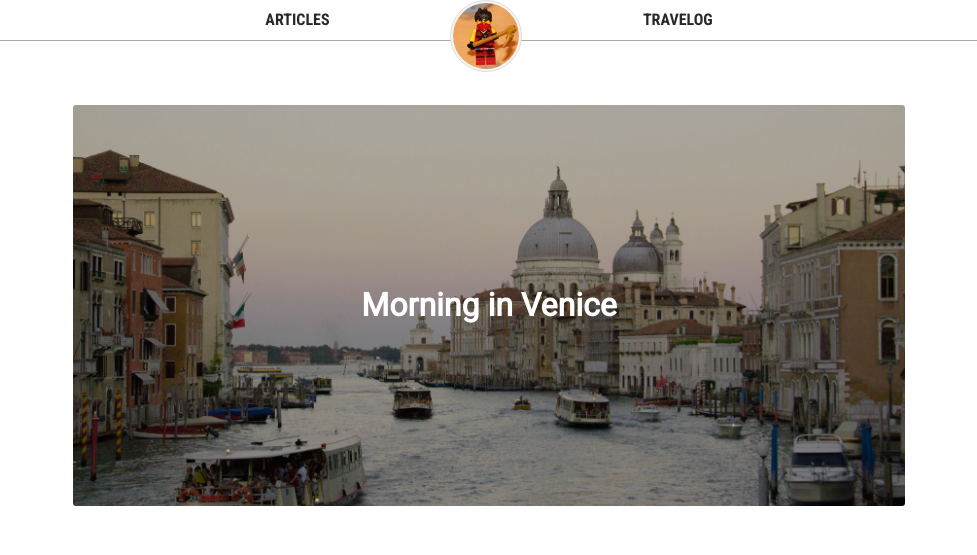
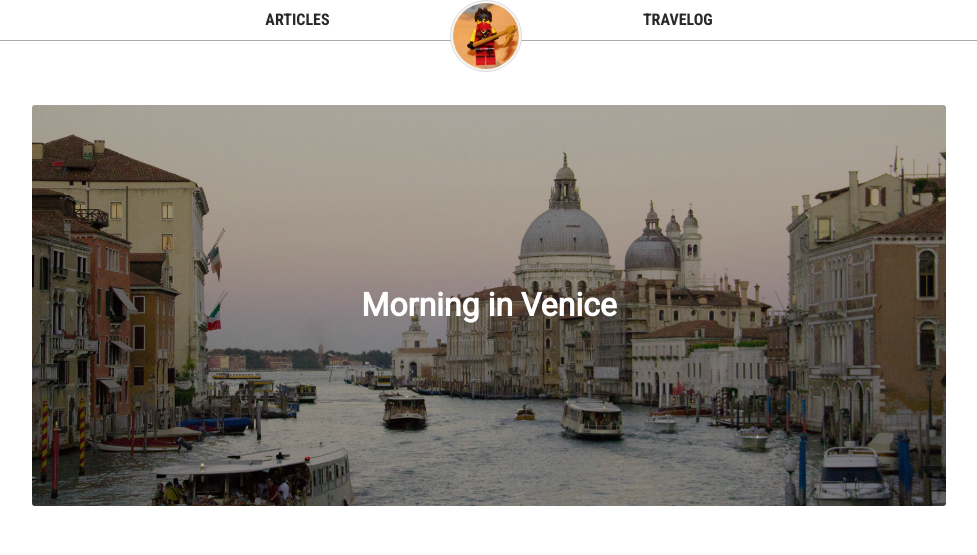
Before and after one commit to hav4ik/hav4ik.github.io, a Jekyll site: the page built from travelog/_posts/2016-08-26-one-day-in-venice.markdown, in a window 1280 px wide. Shown: the top 555 px of the page, without its empty margins (151-1128 px from the left). Built offline with Jekyll 4.4.1, drawn with Linux system fonts in a browser that asks for light colours; nearby versions of some CDN libraries; comment, search, counter and statistics services are not loaded.

Commit message:
Made it more responsive

```diff
--- a/_sass/variables.scss
+++ b/_sass/variables.scss
@@ -26,5 +26,8 @@
 $large               : "only screen and (min-width: 48.1em)";
 $notsmall            : "only screen and (min-width: 30.1em)";
 
+$mobile_devices      : "only screen and (max-width: 900px)";
+$desktop_devices     : "only screen and (min-width: 901px)";
+
 // fonts
 $font2               : "Inconsolata";
--- a/assets/css/folio.scss
+++ b/assets/css/folio.scss
@@ -4,10 +4,11 @@
 @import url(https://fonts.googleapis.com/css?family=Roboto:100,300,400,700,500,500italic,400italic,300italic,100italic,700italic);
 @import "folio_button";
 @import "folio_timeline";
+@import "variables";
 
 .portfolio-wrap {
-  max-width: 840px;
-  padding: 4em 0;
+  max-width: 860px;
+  padding: 4em 10px;
   margin: 0 auto;
   font-family: 'Roboto', sans-serif;
   font-feature-settings: "kern", "liga", "pnum";
@@ -35,6 +36,13 @@
   display: flex;
   flex-direction: row;
   justify-content: space-between;
+
+  @media #{$medium} {
+    display: block;
+  }
+  @media #{$small} {
+    display: block;
+  }
 }
 
 .portfolio-about-ava {
--- a/assets/css/post.scss
+++ b/assets/css/post.scss
@@ -24,7 +24,8 @@
 
 .wrapper {
 	// width: calc(100% - 1rem);
-    width: 60%;
+    // width: 60%;
+    width: 850px;
 	max-width: 850px;
 	margin: 4rem auto;
 	background: $white;
@@ -32,7 +33,7 @@
 	padding: 2em 0em;
 	border-radius: 3px;
 /*	box-shadow: 0 0 10px 0 rgba($color_shark,0.3);*/
-	@media #{$medium} {
+	@media #{$mobile_devices} {
 		width: 100%;
 		padding: 2em 0;
 	    box-shadow: none;
```
Also changed, not shown: 1 other file.
